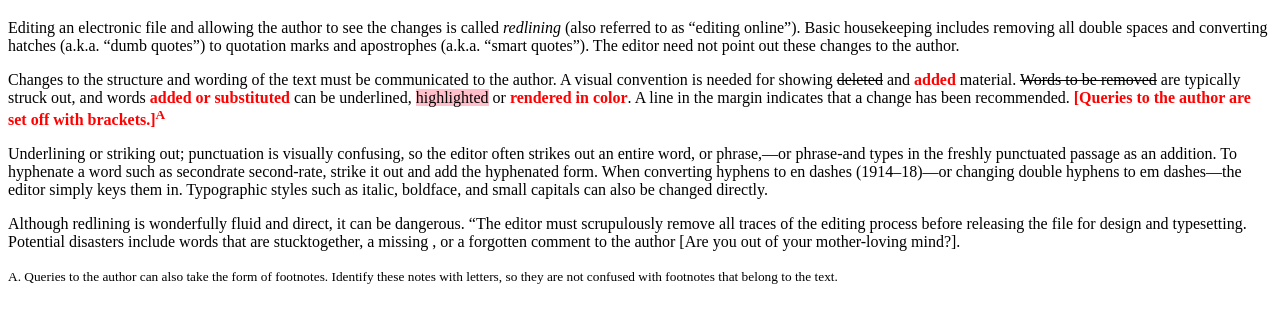
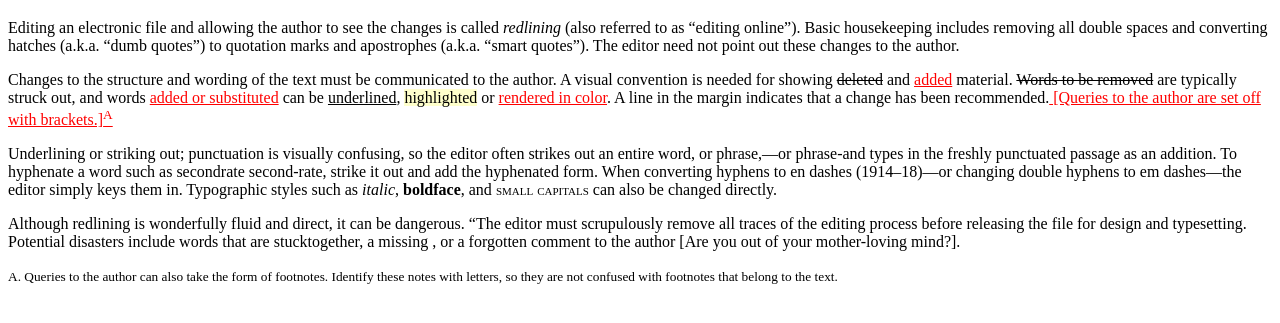
Before and after one commit to mgillespie4/content-markup, a plain HTML site: page index.html in a window 1280 px wide. Shown: the part 61-384 px from the top of the page. Drawn offline with Linux system fonts and the light colour scheme.

Commit message:
Recent Update
New colors, small caps, meta viewport

```diff
--- a/CSS/main.css
+++ b/CSS/main.css
@@ -7,9 +7,62 @@ property: value;
 }
 */
 mark {
-background-color: pink;
+background-color: #ffc;
 }
-/*class selector */
-.redlining {
-  color:red;
+
+ins {
+  color: #f00;
 }
+
+/*---class selector---*/
+.underline {
+  text-decoration: underline;
+}
+
+.italic {
+  font-style: italic;
+}
+
+.small-caps{
+  font-variant: small-caps;
+}
+
+
+
+
+
+
+/*
+hexadecimal color:
+Black to White, with grayscale inbetween
+0123456789abcdef
+*/
+
+
+
+/*
+.redline {
+color: red
+}
+*/
+
+/* ---------------------------
+Resources
+- CSS Vocabulary
+http://nimbupani.com/css-vocabulary.html
+- CSS Selectors
+https://www.quirksmode.org/css/selectors/
+- CSS Named Colors
+http://htmlcolorcodes.com/color-names/
+- CSS Validation Service
+https://jigsaw.w3.org/css-validator/
+- Naming CSS Stuff Is Really Hard
+https://seesparkbox.com/foundry/naming_css_stuff_is_really_hard
+- Key Copyediting Terms
+https://www.thoughtco.com/key-copyediting-terms-1692372
+- - -
+Change Log
+- shorten .redlining to .redline
+--------------------------- */
+
+/* --- selector or (element) type selector --- */
--- a/index.html
+++ b/index.html
@@ -3,17 +3,34 @@
 <head>
     <meta charset="utf-8">
     <link rel= "stylesheet" href="css/main.css">
+    <meta name="viewport" content="width=device-width, initial-scale=1, shrink-to-fit=no">
     <title> Editing Soft Copy </title>
     <meta name="author" content= "Molly Gillespie">
+    <!--
+ Resources
+ - A free guide to <head> elements
+ https://gethead.info
+ - HTML elements organized by function (Official Source)
+ http://w3c.github.io/html-reference/elements-by-function.htm
+ - HTML5 Element Index (Use Guidance)
+ http://html5doctor.com/#glossary
+ - HTML Validation Service
+ https://validator.w3.org
+ - Typography Cheatsheet
+ https://www.typewolf.com/cheatsheet
+ - Typographical Characters
+ http://htmlarrows.com
+  -->
+
 </head>
 <body>
   <h1> Editing Soft Copy </h1>
 
     <p> Editing an electronic file and allowing the author to see the changes is called <i>redlining</i> (also referred to as “editing online”). Basic housekeeping includes removing all double spaces and converting hatches (a.k.a. “dumb quotes”) to quotation marks and apostrophes (a.k.a. “smart quotes”). The editor need not point out these changes to the author.
 
-    <p>Changes to the structure and wording of the text must be communicated to the author. A visual convention is needed for showing <s>deleted</s> and <b class="redlining">added</b> material. <s>Words to be removed</s> are typically struck out, and words <b class="redlining">added or substituted</b> can be <span class="underline">underlined</span>, <mark class="highlight">highlighted</mark> or <b class="redlining">rendered in color</b>. A line in the margin indicates that a change has been recommended.<b class="redlining"> [Queries to the author are set off with brackets.]<sup>A</sup> </b></p>
+    <p>Changes to the structure and wording of the text must be communicated to the author. A visual convention is needed for showing <s>deleted</s> and <ins>added</ins> material. <s>Words to be removed</s> are typically struck out, and words <ins >added or substituted</ins> can be <span class="underline"> underlined</span>, <mark class="highlight">highlighted</mark> or <ins>rendered in color</ins>. A line in the margin indicates that a change has been recommended.<ins> [Queries to the author are set off with brackets.]<sup>A</sup> </ins></p>
 
-    <p>Underlining or striking out; punctuation is visually confusing, so the editor often strikes out an entire word, or phrase,—or phrase-and types in the freshly punctuated passage as an addition. To hyphenate a word such as secondrate second-rate, strike it out and add the hyphenated form. When converting hyphens to en dashes (1914–18)—or changing double hyphens to em dashes—the editor simply keys them in. Typographic styles such as italic, boldface, and small capitals can also be changed directly.</p>
+    <p>Underlining or striking out; punctuation is visually confusing, so the editor often strikes out an entire word, or phrase,—or phrase-and types in the freshly punctuated passage as an addition. To hyphenate a word such as secondrate second-rate, strike it out and add the hyphenated form. When converting hyphens to en dashes (1914–18)—or changing double hyphens to em dashes—the editor simply keys them in. Typographic styles such as <span class="italic">italic</span>, <b>boldface</b>, and <span class="small-caps"> small capitals </span> can also be changed directly.</p>
 
    <p>Although redlining is wonderfully fluid and direct, it can be dangerous. “The editor must scrupulously remove all traces of the editing process before releasing the file for design and typesetting. Potential disasters include words that are stucktogether, a missing , or a forgotten comment to the author [Are you out of your mother-loving mind?].</p>
 
```
